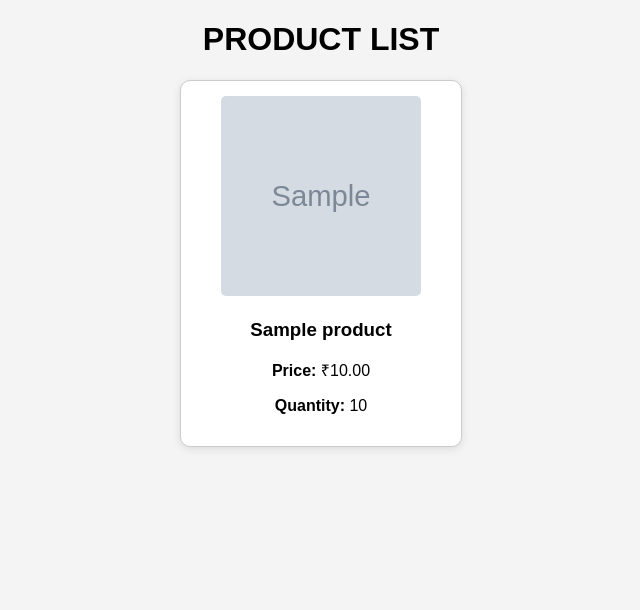
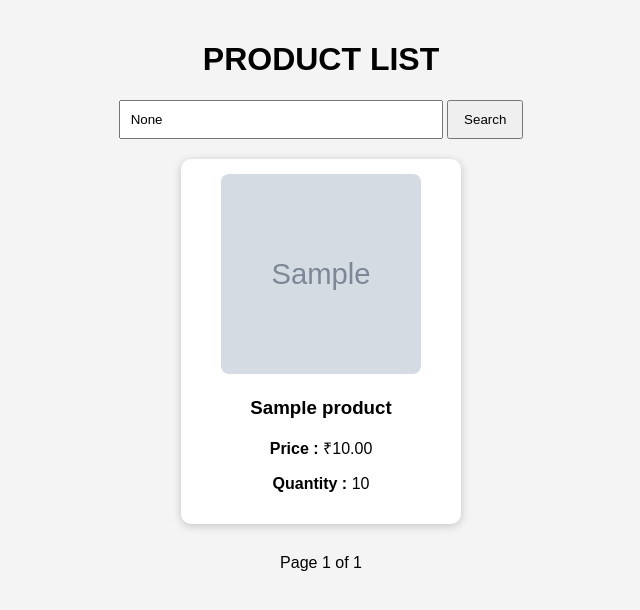
Before and after one commit to vengatesanm595-byte/cruddemo, a Django app: page / in a window 1280 px wide. Shown: the top 610 px of the page, without its empty margins (319-959 px from the left). Run offline with Django 5.2, Linux system fonts and the light colour scheme; tables that the repository leaves empty hold one stand-in row (values such as "Sample post"); grey boxes marked "Sample" are stand-in pictures.

Commit message:
modify home

```diff
--- a/myproject/myapp/templates/home.html
+++ b/myproject/myapp/templates/home.html
@@ -1,65 +1,140 @@
 <!DOCTYPE html>
 <html>
 <head>
-    <title>PRODUCTS</title>
+    <title>PRODUCT HOME</title>
 
     <style>
-        .product-container{
-            display: flex;
-            flex-wrap: wrap;
-            gap: 20px;
-            justify-content: center;
-        }
-
-        .product-card{
-            border: 1px solid #ccc;
-            padding: 15px;
-            width: 250px;
-            text-align: center;
-            border-radius: 10px;
-            box-shadow: 0 2px 8px rgba(0,0,0,0.1);
-            background: #fff;
-        }
-
-        .product-card img{
-            width: 200px;
-            height: 200px;
-            object-fit: cover;
-            border-radius: 5px;
-        }
 
         body{
             font-family: Arial, sans-serif;
-            background: #f4f4f4;
+            background:#f4f4f4;
+            margin:0;
+            padding:20px;
         }
 
         h1{
-            text-align: center;
+            text-align:center;
         }
+
+        .search-box{
+            text-align:center;
+            margin:20px;
+        }
+
+        .search-box input{
+            padding:10px;
+            width:300px;
+        }
+
+        .search-box button{
+            padding:10px 15px;
+        }
+
+        .container{
+            display:flex;
+            flex-wrap:wrap;
+            justify-content:center;
+            gap:20px;
+        }
+
+        .card{
+            width:250px;
+            background:white;
+            padding:15px;
+            border-radius:10px;
+            text-align:center;
+            box-shadow:0px 2px 10px rgba(0,0,0,.2);
+        }
+
+        .card img{
+            width:200px;
+            height:200px;
+            object-fit:cover;
+            border-radius:8px;
+        }
+
+        .pagination{
+            text-align:center;
+            margin-top:30px;
+        }
+
+        .pagination a{
+            text-decoration:none;
+            padding:8px 15px;
+            background:#007bff;
+            color:white;
+            margin:5px;
+            border-radius:5px;
+        }
+
     </style>
 </head>
 <body>
 
 <h1>PRODUCT LIST</h1>
 
-<div class="product-container">
+<form method="GET" class="search-box">
+    <input type="text"
+           name="search"
+           placeholder="Search Product"
+           value="{{ search }}">
 
-    {% for product in products %}
-    <div class="product-card">
+    <button type="submit">Search</button>
+</form>
 
-        <img src="{{ product.image.url }}"
-             alt="{{ product.name }}">
+<div class="container">
+
+    {% for product in page_obj %}
+
+    <div class="card">
+
+        <img src="{{ product.image.url }}" alt="">
 
         <h3>{{ product.name }}</h3>
 
-        <p><strong>Price:</strong> ₹{{ product.price }}</p>
+        <p><b>Price :</b> ₹{{ product.price }}</p>
 
-        <p><strong>Quantity:</strong> {{ product.quantity }}</p>
+        <p><b>Quantity :</b> {{ product.quantity }}</p>
 
     </div>
+
     {% empty %}
-        <p>No products available.</p>
+
+    <h2>No Product Found</h2>
+
     {% endfor %}
+
+</div>
+
+<div class="pagination">
+
+    {% if page_obj.has_previous %}
+
+        <a href="?page=1&search={{search}}">
+            First
+        </a>
+
+        <a href="?page={{ page_obj.previous_page_number }}&search={{search}}">
+            Previous
+        </a>
+
+    {% endif %}
+
+    Page {{ page_obj.number }}
+    of
+    {{ page_obj.paginator.num_pages }}
+
+    {% if page_obj.has_next %}
+
+        <a href="?page={{ page_obj.next_page_number }}&search={{search}}">
+            Next
+        </a>
+
+        <a href="?page={{ page_obj.paginator.num_pages }}&search={{search}}">
+            Last
+        </a>
+
+    {% endif %}
 
 </div>
 
--- a/myproject/myapp/templates/product_list.html
+++ b/myproject/myapp/templates/product_list.html
@@ -116,7 +116,7 @@
         </thead>
 
         <tbody>
-            {% for p in products %}
+            {% for p in page_obj %}
             <tr>
                 <td>{{ p.name }}</td>
                 <td>₹{{ p.price }}</td>
--- a/myproject/myapp/views.py
+++ b/myproject/myapp/views.py
@@ -1,6 +1,8 @@
 from django.shortcuts import render,redirect,get_object_or_404
 from .models import Product
 from .forms import productForm
+from django.core.paginator import Paginator
+
 
 def Product_list(request):
     products=Product.objects.all()
@@ -28,12 +30,17 @@ def delete_product(request,id):
      product.delete()
      return redirect('product_list')
 
-def home(request):
-    products = Product.objects.all()
+def product_home(request):
+    search=request.GET.get('search')
+    if search:
+        product_list=Product.objects.filter(name__icontains=search)
+    else:
+        product_list=Product.objects.all()
 
-    return render(request, 'home.html', {
-        'products': products
-    })
+    paginator=Paginator(product_list,8)
+    page_number=request.GET.get('page')
+    page_obj=paginator.get_page(page_number)
+    return render (request,'home.html',{'page_obj':page_obj,'search':search})
 
 
 
--- a/myproject/myproject/urls.py
+++ b/myproject/myproject/urls.py
@@ -26,7 +26,7 @@ urlpatterns = [
     path('add_product/',views.add_product,name='add_product'),
     path('update_product/<int:id>/',views.update_product,name='update_product'),
     path('delete_product/<int:id>/',views.delete_product,name='delete_product'),
-    path('',views.home,name='home'),
+    path('',views.product_home,name='product_home'),
 
 ]
 
```
